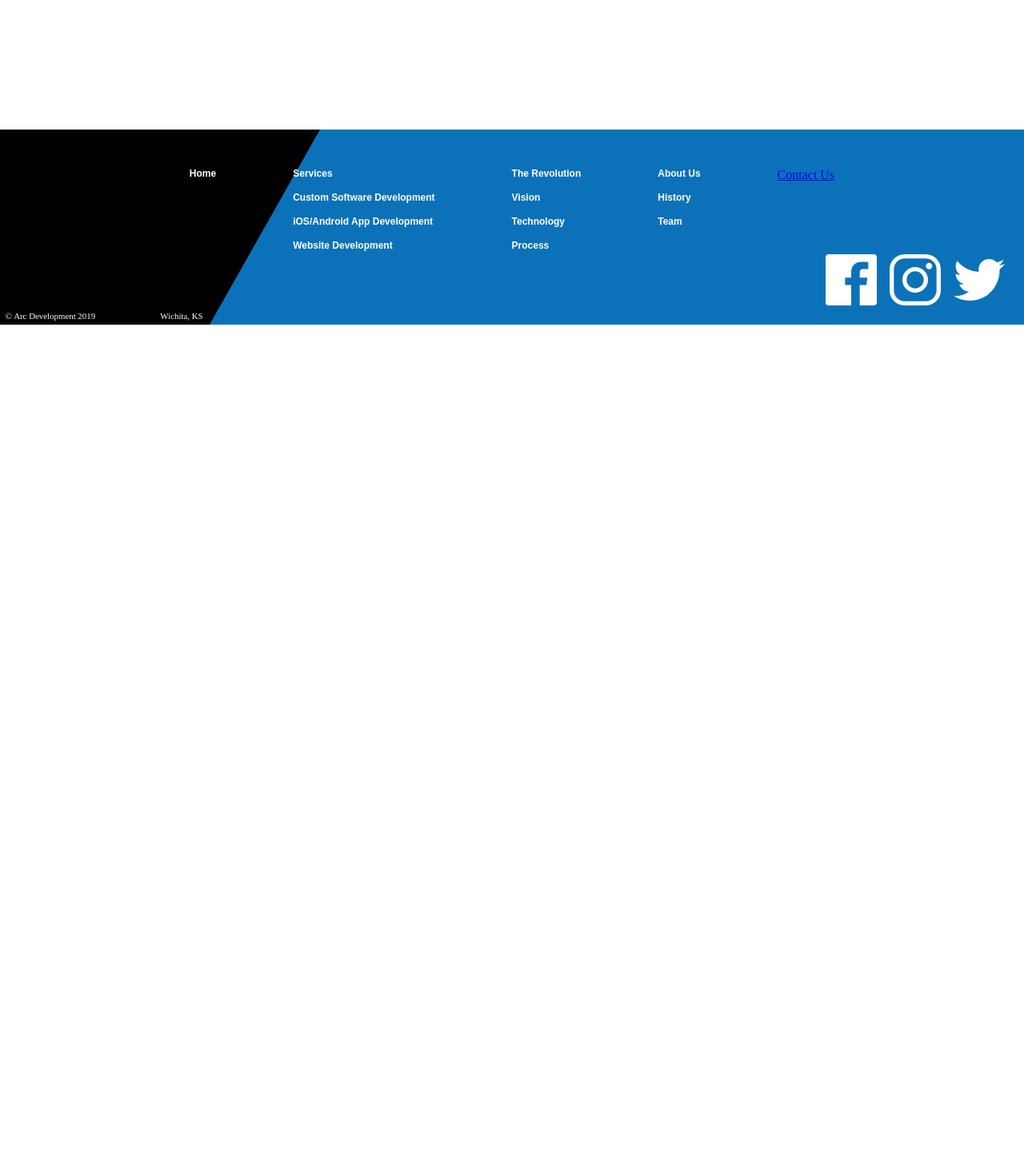
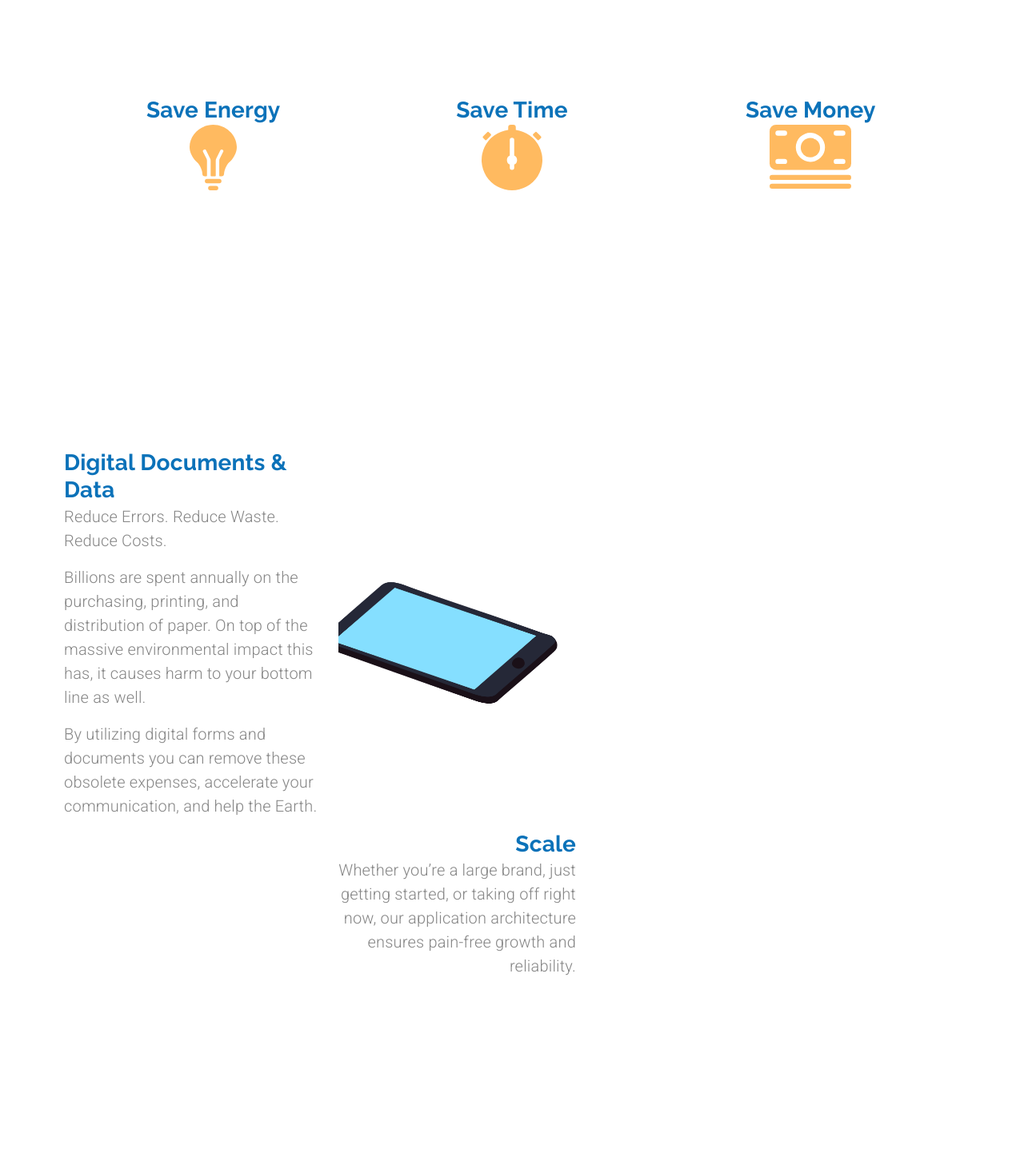
Before and after one commit to kmorgport/material_ui_design_prac, a React (Create React App) app: page /customsoftware in a window 1280 px wide. Shown: the part 747-2194 px from the top of the page at 80% size. Before the commit the page ends 1153 px from the top, so only its background shows below. Built offline with nearby package versions, Linux system fonts and the light colour scheme.

Commit message:
adding animations

```diff
--- a/src/components/CustomSoftware.js
+++ b/src/components/CustomSoftware.js
@@ -11,6 +11,8 @@ import lightbulb from '../assets/bulb.svg';
 import cash from '../assets/cash.svg';
 import stopwatch from '../assets/stopwatch.svg'
 
+import documentsAnimations from '../animations/documentsAnimation/data.js'
+import scaleAnimations from '../animations/scaleAnimation/data.json'
 
 const useStyles = makeStyles( theme =>({
     mainContainer:{
@@ -24,11 +26,33 @@ const useStyles = makeStyles( theme =>({
     },
     arrowContainer: {
         marginTop: "0.5em"
+    },
+    itemContainer: {
+        maxWidth: "40em"
     }
 }))
 
 const CustomSoftware = ({setSelectedIndex, setValue}) => {
     const classes = useStyles();
+
+    const documentsOptions = {
+        loop: false,
+        autoplay: false,
+        animationData: documentsAnimations,
+        rendererSettings: {
+          preserveAspectRatio: "xMidYMid slice"
+        }
+      };
+
+    const scaleOptions = {
+        loop: false,
+        autoplay: false,
+        animationData: scaleAnimations,
+        rendererSettings: {
+          preserveAspectRatio: "xMidYMid slice"
+        }
+      };
+
 
     return (
         <Grid container direction="column" className={classes.mainContainer}>
@@ -88,13 +112,118 @@ const CustomSoftware = ({setSelectedIndex, setValue}) => {
                     </IconButton>
                 </Grid>
             </Grid>
-            <Grid item container direction="row">
-                <Grid item container direction="column">
+            <Grid
+                item
+                container
+                direction="row"
+                justify="center"
+                style={{
+                    marginTop: "15em",
+                    marginBottom: "20em"
+                }}
+            >
+                <Grid
+                    item
+                    container
+                    direction="column"
+                    md
+                    alignItems="center"
+                    style={{maxWidth: "40em"}}
+                >
                     <Grid item>
                         <Typography variant="h4">Save Energy</Typography>
                     </Grid>
                     <Grid item>
                         <img src={lightbulb} alt="lightbulb"/>
+                    </Grid>
+                </Grid>
+                <Grid
+                    item
+                    container
+                    direction="column"
+                    md
+                    alignItems="center"
+                    style={{maxWidth: "40em"}}
+                >
+                    <Grid item>
+                        <Typography variant="h4">Save Time</Typography>
+                    </Grid>
+                    <Grid item>
+                        <img src={stopwatch} alt="stopwatch"/>
+                    </Grid>
+                </Grid>
+                <Grid
+                    item
+                    container
+                    direction="column"
+                    md
+                    alignItems="center"
+                    style={{maxWidth: "40em"}}
+                >
+                    <Grid item>
+                        <Typography variant="h4">Save Money</Typography>
+                    </Grid>
+                    <Grid item>
+                        <img src={cash} alt="cash"/>
+                    </Grid>
+                </Grid>
+            </Grid>
+            <Grid item container direction="row">
+                <Grid item container className={classes.itemContainer}>
+                    <Grid item container direction="column" md>
+                        <Grid item>
+                            <Typography variant="h4">Digital Documents & Data</Typography>
+                        </Grid>
+                        <Grid item>
+                            <Typography variant="body1" paragraph>
+                                Reduce Errors. Reduce Waste. Reduce Costs.
+                            </Typography>
+                            <Typography variant="body1" paragraph>
+                                Billions are spent annually on the purchasing, printing, and
+                                distribution of paper. On top of the massive environmental
+                                impact this has, it causes harm to your bottom line as well.
+                            </Typography>
+                            <Typography variant="body1" paragraph>
+                                By utilizing digital forms and documents you can remove these
+                                obsolete expenses, accelerate your communication, and help the
+                                Earth.
+                            </Typography>
+                        </Grid>
+                    </Grid>
+                    <Grid item md>
+                        <Lottie
+                            options={documentsOptions}
+                            isStopped={true}
+                            style={{
+                                maxHeight: 325,
+                                maxWidth: 275,
+                                minHeight: 275
+                            }}
+                        />
+                    </Grid>
+                </Grid>
+                <Grid item container className={classes.itemContainer}>
+                    <Grid item md>
+                        <Lottie
+                            options={scaleOptions}
+                            isStopped={true}
+                            style={{
+                                maxHeight: 260,
+                                maxWidth: 280,
+                            }}
+                        />
+                    </Grid>
+                    <Grid item container direction="column" md>
+                        <Grid item>
+                            <Typography align="right" variant="h4">Scale</Typography>
+                        </Grid>
+                        <Grid item>
+                            <Typography align="right" variant="body1" paragraph>
+                                Whether you’re a large brand, just getting started, or taking
+                                off right now, our application architecture ensures pain-free
+                                growth and reliability.
+                            </Typography>
+                        </Grid>
                     </Grid>
                 </Grid>
             </Grid>
```
